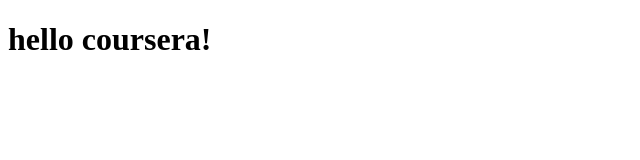
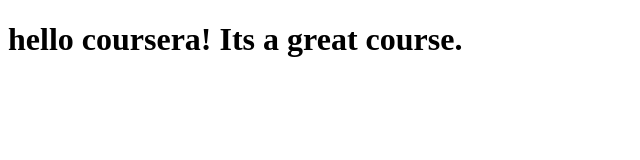
Before and after one commit to niblug/coursera-test, a plain HTML site: page site/index.html in a window 1280 px wide. Shown: the whole page, without its empty margins (0-640 px from the left). Drawn offline with Linux system fonts and the light colour scheme.

Commit message:
Small addition to our page content.

```diff
--- a/site/index.html
+++ b/site/index.html
@@ -4,6 +4,6 @@
 	<title>hello coursera!</title>
 </head>
 <body>
-<h1>hello coursera!</h1>
+<h1>hello coursera! Its a great course.</h1>
 </body>
 </html>
```
